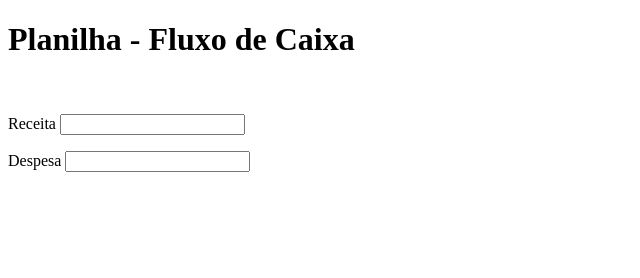
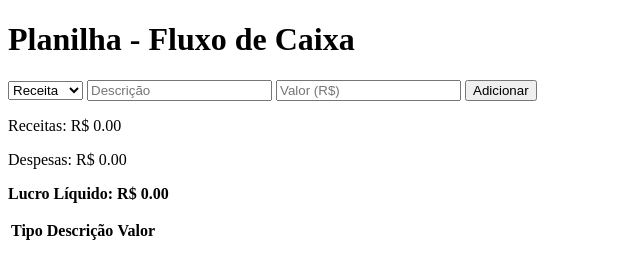
Before and after one commit to JPauloDev08/Planilha-Fluxo-de-Caixa, a plain HTML site: page index.html in a window 1280 px wide. Shown: the whole page, without its empty margins (0-640 px from the left). Drawn offline with Linux system fonts and the light colour scheme.

Commit message:
Melhora Estrutura do HTML

```diff
--- a/index.html
+++ b/index.html
@@ -6,9 +6,37 @@
     <title>Planilha do Resturante</title>
   </head>
   <body>
+    <div class="container"></div>
     <h1>Planilha - Fluxo de Caixa</h1>
-    <br />
-    <p>Receita <input type="number" /></p>
-    <p>Despesa <input type="number" /></p>
+
+    <form id="form-lancamento">
+        <select id="tipo">
+            <option value="receita">Receita</option>
+            <option value="despesa">Despesa</option>
+        </select>
+        <input type="text" id="descricao" placeholder="Descrição" required />
+        <input type="number" id="valor" placeholder="Valor (R$)" required />
+        <button type="submit"> Adicionar </button>
+    </form>
+
+    <div id="resumo">
+        <p>Receitas: R$ <span id="total-receitas">0.00</span></p>
+        <p>Despesas: R$ <span id="total-despesas">0.00</span></p>
+        <p><strong>Lucro Líquido: R$ <span id="lucro">0.00</span></strong></p>
+    </div>
+
+    <table>
+        <thead>
+            <tr>
+                <th>Tipo</th>
+                <th>Descrição</th>
+                <th>Valor</th>
+            </tr>
+        </thead>
+        <tbody id="lista-lancamentos"></tbody>
+    </table>
+</div>
+
+    <script src="script.js"></script>
   </body>
 </html>
```
